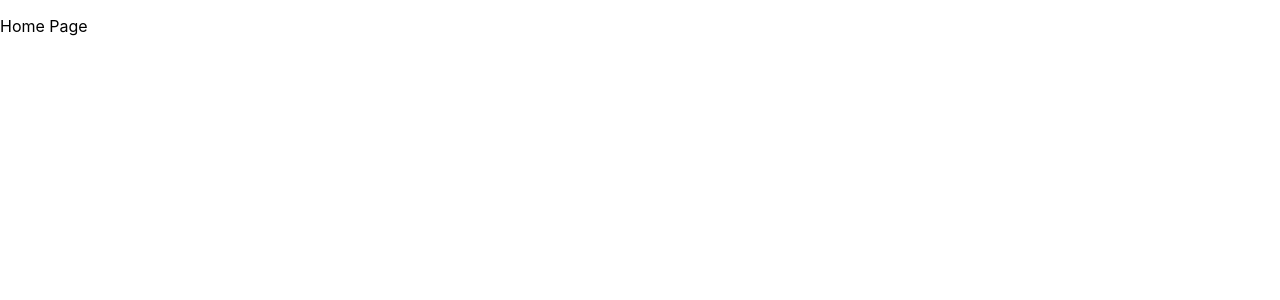
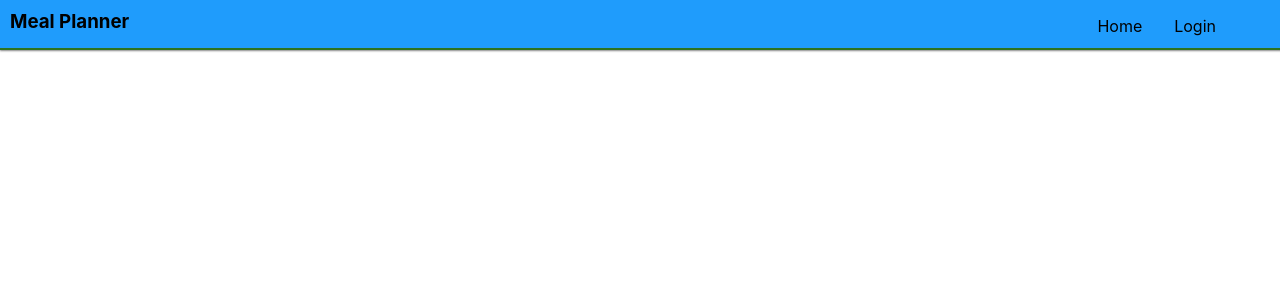
Before and after one commit to Remet0/Meal-Planner, a React (Create React App) app in the folder client/: page / in a window 1280 px wide. Shown: the top 300 px of the page. Built offline with nearby package versions, Linux system fonts and the light colour scheme.

Commit message:
created basic nav bar. still need to finish styling

```diff
--- a/client/src/Components/Nav.jsx
+++ b/client/src/Components/Nav.jsx
@@ -0,0 +1,52 @@
+import React from 'react';
+import styled from 'styled-components';
+
+const NavBar = () => {
+  return (
+    <NavWrapper>
+      <Header>Meal Planner</Header>
+      <List>
+        <ListLink>Home</ListLink>
+        <ListLink>Login</ListLink>
+      </List>
+      <NavAccent></NavAccent>
+    </NavWrapper>
+  );
+};
+
+export default NavBar;
+
+const NavWrapper = styled.section`
+  display: flex;
+  position: relative;
+  height: 50px;
+  background-color: rgb(31, 156, 252);
+`;
+
+const NavAccent = styled.hr`
+  margin: 0;
+  position: absolute;
+  bottom: 0;
+  border: 1px solid rgb(45, 115, 31);
+  width: 100vw;
+  height: 0;
+  box-shadow: 0px 1px 2px grey;
+`;
+
+const Header = styled.h1`
+  position: absolute;
+  left: 10px;
+  top: 0px;
+  margin-top: 10px;
+`;
+
+const List = styled.ul`
+  list-style-type: none;
+  position: absolute;
+  right: 2em;
+`;
+
+const ListLink = styled.li`
+  display: inline;
+  margin-right: 2em;
+`;
--- a/client/src/Components/index.jsx
+++ b/client/src/Components/index.jsx
@@ -0,0 +1,3 @@
+import NavBar from './Nav';
+
+export { NavBar };
--- a/client/src/Pages/Home.jsx
+++ b/client/src/Pages/Home.jsx
@@ -1,11 +1,21 @@
 import React from 'react';
+import styled from 'styled-components';
+import { NavBar } from '../Components/index';
 
 const HomePage = () => {
   return (
     <>
-      <p>Home Page</p>
+      <Wrapper>
+        <NavBar></NavBar>
+      </Wrapper>
     </>
   );
 };
 
 export default HomePage;
+
+const Wrapper = styled.section`
+  background-color: grey;
+  height: 100%;
+  width: 100%;
+`;
```
